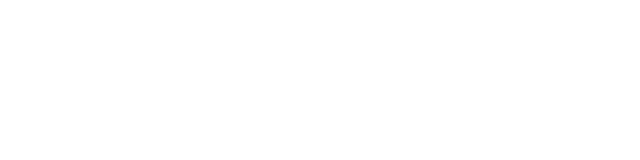
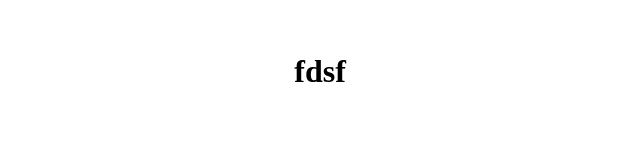
Before and after one commit to rishu-ops/zoom-clone, a React (Vite) app in the folder client/: page / in a window 1280 px wide. Shown: the top 160 px of the page, without its empty margins (320-960 px from the left). Built offline with nearby package versions, Linux system fonts and the light colour scheme.

Commit message:
added some changes

```diff
--- a/client/src/App.jsx
+++ b/client/src/App.jsx
@@ -7,7 +7,7 @@
 
   return (
     <>
-
+    <h1>fdsf</h1>
     </>
   )
 }
```
